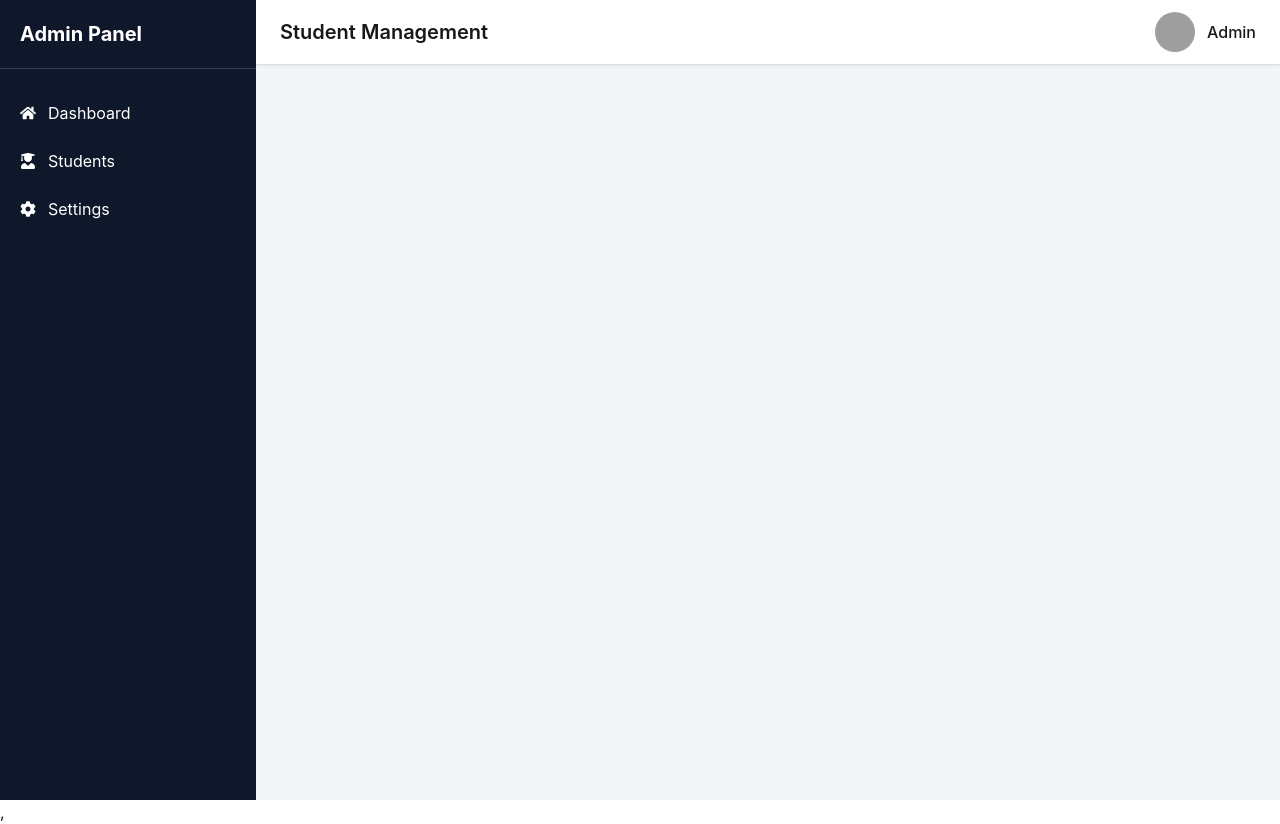
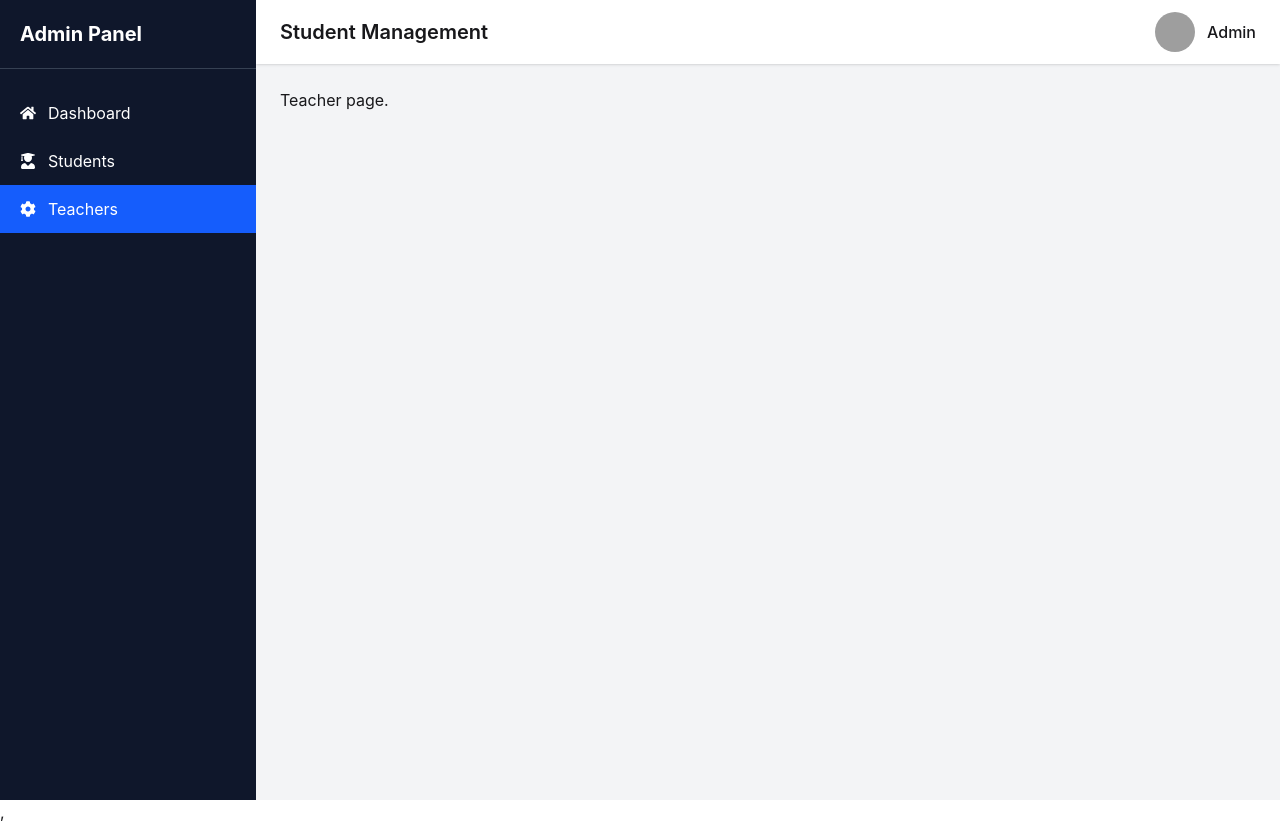
Before and after one commit to ramchand-hub/SMASYS, a React (Vite) app: page /Teachers in a window 1280 px wide. Built offline with nearby package versions, Linux system fonts and the light colour scheme; grey boxes are pictures that could not be loaded.

Commit message:
riuting added

```diff
--- a/src/App.tsx
+++ b/src/App.tsx
@@ -3,6 +3,8 @@ import React from 'react'
 import { BrowserRouter as Router, Routes, Route, BrowserRouter } from 'react-router-dom';
 import Dashboard from './pages/Dashboard';
 import Layout from './pages/Nav/Layout';
+import Teacher from "./pages/Teacher"
+import Student from "./pages/Student"
 function App() {
   return (
     <BrowserRouter>
@@ -10,6 +12,8 @@ function App() {
       <Routes>
         <Route path="/" element={<Dashboard />} />
         <Route path="/Dashboard" element={<Dashboard />} />
+        <Route path="/Teachers" element={<Teacher />} />
+        <Route path="/students" element={<Student />} />
       </Routes>
     </Layout>
 
--- a/src/pages/Nav/Sidebar.tsx
+++ b/src/pages/Nav/Sidebar.tsx
@@ -54,7 +54,7 @@ const Sidebar = ({ open, setOpen }:any) => {
           </NavLink>
 
           <NavLink
-            to="/settings"
+            to="/Teachers"
             className={({ isActive }) =>
               `flex items-center gap-3 px-5 py-3 hover:bg-blue-600 ${
                 isActive ? "bg-blue-600" : ""
@@ -62,7 +62,7 @@ const Sidebar = ({ open, setOpen }:any) => {
             }
           >
             <FaCog />
-            Settings
+            Teachers
           </NavLink>
 
         </nav>
--- /dev/null
+++ b/src/pages/Student.tsx
@@ -0,0 +1,11 @@
+import React from 'react'
+
+const Student = () => {
+  return (
+    <div>
+      <h2>Student page.</h2>
+    </div>
+  )
+}
+
+export default Student
--- /dev/null
+++ b/src/pages/Teacher.tsx
@@ -0,0 +1,11 @@
+import React from 'react'
+
+const Teacher = () => {
+  return (
+    <div>
+      <h2>Teacher page.</h2>
+    </div>
+  )
+}
+
+export default Teacher
```
